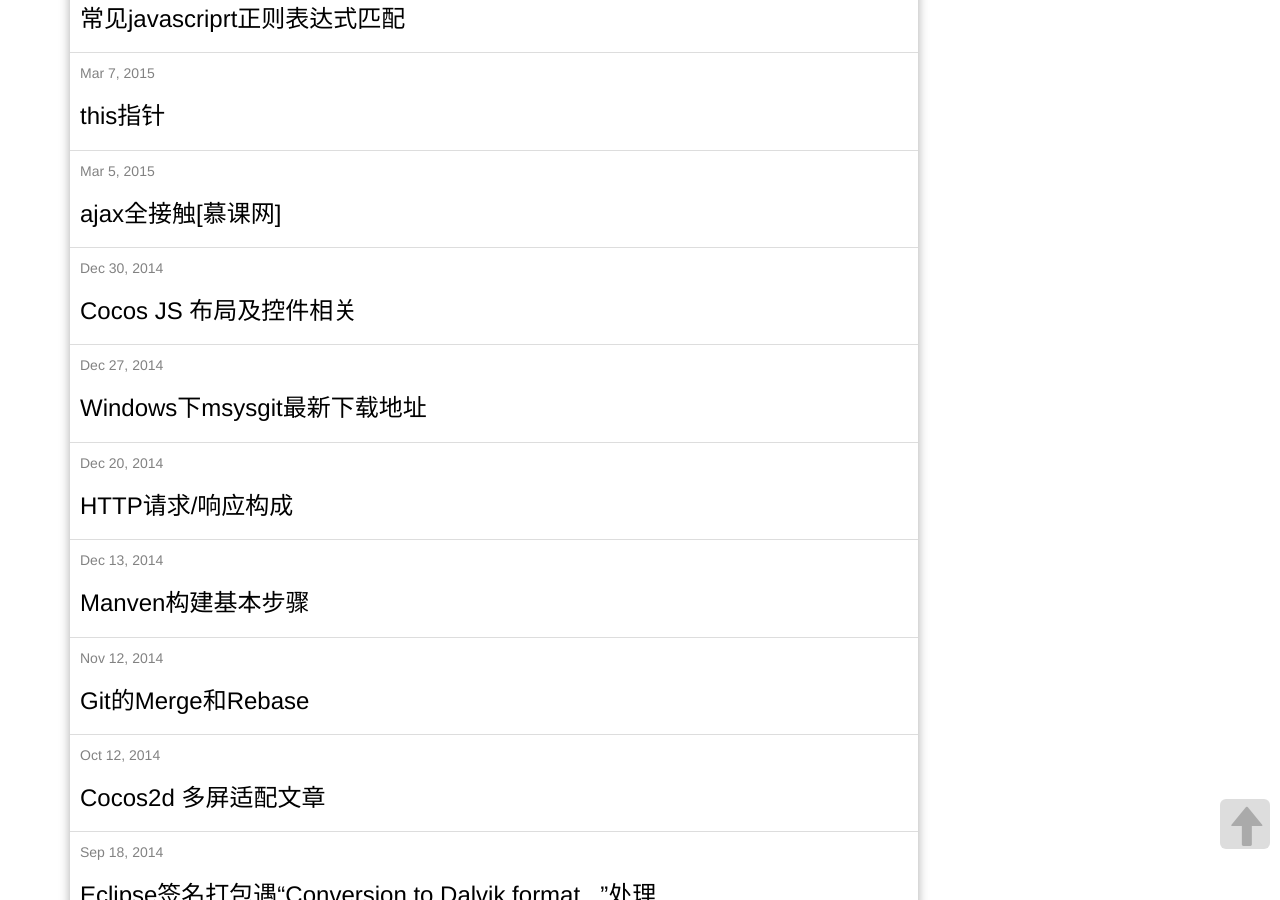
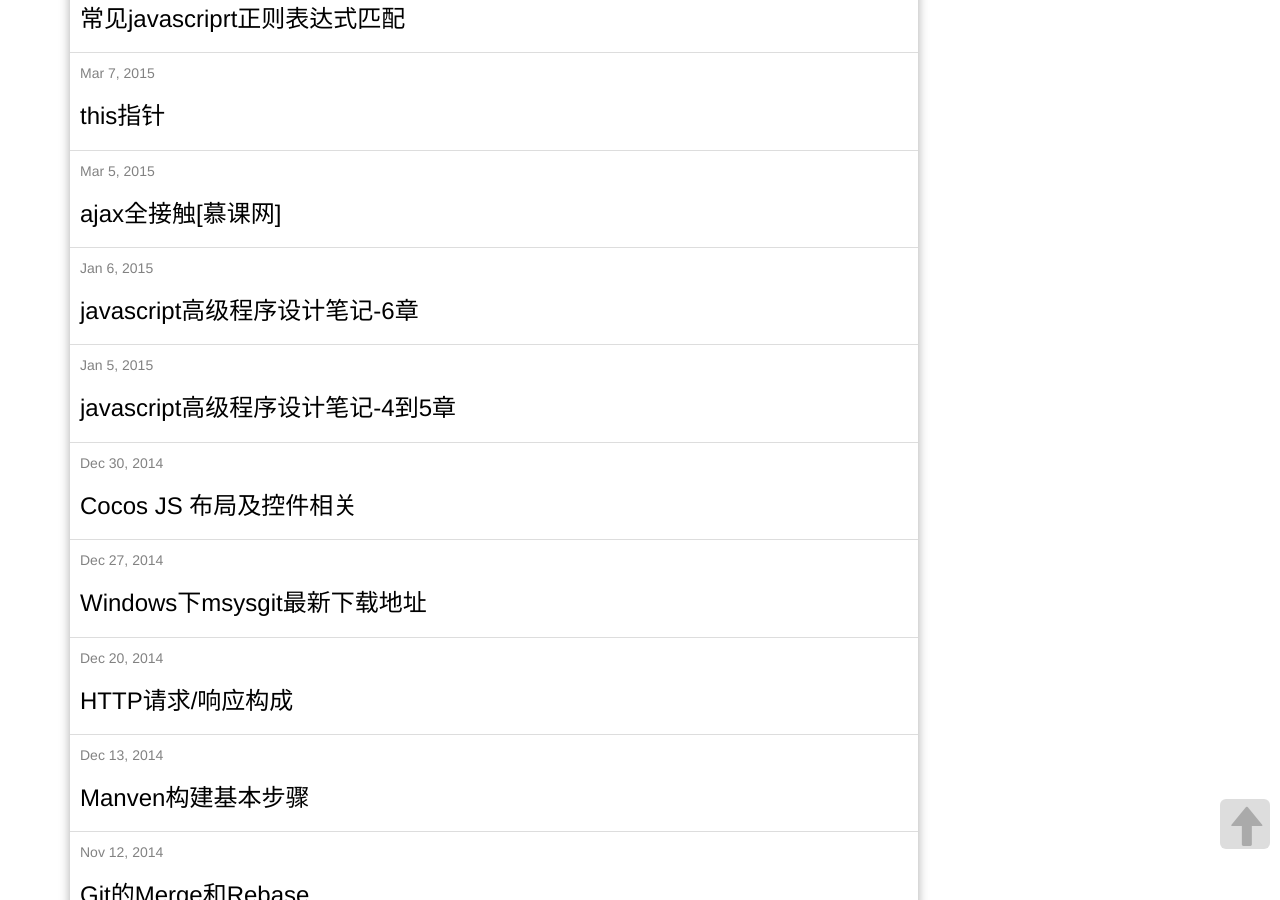
Before and after one commit to xunyunyun/xunyunyun.github.io, a Jekyll site: the page built from index.html, in a window 1280 px wide and 900 px high, scrolled down 1617 px. Built offline with Jekyll 4.4.1, drawn with Linux system fonts in a browser that asks for light colours; nearby versions of some CDN libraries; the list of posts is cut into pages by our own code; comment, search, counter and statistics services are not loaded; some of the changed lines change nothing that is shown; some of the changed text lies outside the part shown.

Commit message:
add blog

````diff
--- a/_includes/header.html
+++ b/_includes/header.html
@@ -9,7 +9,7 @@
              <span class="icon-bar"></span>
           </button>
           <a class="navbar-brand" href="{{ site.baseurl }}/">{{ site.title }}</a>
-          <p class="navbar-text">Front-end</p>
+          <p class="navbar-text">前端路上的小蜗牛</p>
       </div>
       <div class="collapse navbar-collapse" id="navbar-responsive-collapse-1">
           <ul class="nav navbar-nav navbar-right">
--- /dev/null
+++ b/_posts/2015-01-05-javascript-reading-note1.markdown
@@ -0,0 +1,376 @@
+---
+layout: post
+category: "javascript"
+title:  "javascript高级程序设计笔记-4到5章"
+tags: ["javascript,redbook"]
+---
+
+#####Javascript函数没有重载！！！因为可以不指定函数个数，后面的同名函数定义会覆盖。
+
+####基本类型&引用类型:
+
+#####基本数据类型
+
+undefined null Boolean number string。这五种基本类型是**按值访问**的，以为可以操作保存在变量中的实际的值。
+
+#####引用类型
+
+其值是保存在内存中的对象。Js不允许直接访问内存中的位置，不能直接操作对象的内存空间。在操作对象时，实际上时在操作对象的引用而不是实际的对象。为此，引用类型的值**按引用访问**的。
+
+
+###第五章 引用类型
+
+####1. Object类型
+
+for(i in Object){
+	console.log(i);//返回属性名
+	console.log(Object(i));//返回属性值
+}
+
+####2. Array类型
+
+(1)检测方法
+
+```Array.isArray(arr)||Object.prototype.toString.call(arr)==='[object Array]'```
+
+(2)转换方法
+
+toString()：方法返回一个由数组中每个值的字符串形式拼接而成，以逗号分开。
+
+valueOf():返回的还是数组。
+
+(3)栈方法
+
+push():入栈(尾进)
+pop(): 出栈(尾出)
+
+(4)队列方法
+
+push()入队(尾进)
+shift()出队(头出)
+
+unshift()：(头进)
+
+(5)重排序方法
+
+reverse()；反转
+sort()：排序，会调用toString转型方法。
+
+是一种首字母排序，对数字不可用（10<5），对字符串数组可用。
+
+(6)操作方法
+
+concat():基于当前的数组中的所有项创建一个新数组。
+
+slice():基于当前的数组中的一项or多项创建一个新数组。
+两个参数：开始index，结束index（不包括在新数组中）
+
+splice()方法：很强大，可增加or删除or替换。
+
+	删除：可删除任一项，两个参数：要删除开始位置，删除项数
+	插入：3个参数：起始位置，0（删除个数），要插入的项
+	替换：3个参数：起始位置，删除的项数，插入的项（可不止一个）
+
+返回值：删除的项，若无，返回空数组。
+
+(7)位置方法
+
+indexOf()
+lastIndexOf()
+
+(8)迭代方法
+
+every()：每一项返回true，则返回true
+
+some()：有一项返回true，则返回true
+
+filter()：返回true的项组成的数组
+
+map()：返回结果组成的数组
+
+forEach()：每一项执行函数，没有返回值。
+
+对于这些方法中的函数：
+
+	function(item,index,array){
+		item：代表数组中的每一项
+		index：代表数组每项的索引
+		array：代表数组
+	}
+
+
+(9)缩小数组
+
+reduce()：第一项开始
+reduceRight()：最后一项开始
+
+迭代数组所有的项，构建一个最终返回的值。
+
+对于这些方法中的函数：
+	function(prev,cur,index,array){
+		prev: 上一项的返回值，前一个值
+	}
+
+####3. Date类型
+
+	var now = new Date();
+
+```Date.parse();```参数：表示日期的字符串，根据这个字符串返回毫秒数
+```Date.UTC();```返回表时日期的毫秒数。
+
+ECMAScript5添加了：
+
+	Date.now()方法，返回表示调用这个方法时的日期和时间毫秒数。
+
+常用例子：
+
+	var start = Date.now();
+	dosomething();
+	var stop = Date.now(),
+		result = stop - start;
+
+
+####4.正则表达式
+
+	var expression = /pattern/flags;//字面量的形式
+	var expression = new RegExp("pattern","flag");//构造函数创建方式，字符串的形式
+
+注意：在构造函数中的pattern，在某些情况下要对字符进行双重转义。所有的元字符必须双重转义，
+\n转为\\n
+
+flag取值：
+
+	g：表示全局，而非在第一个匹配项立即停止。
+	i：表示不区分大小写
+	m：表示多行匹配。
+
+#####RegExp实例属性
+
+	global：布尔值，是否设置g标志。
+	ignoreCase：布尔值，是否设置i标志。
+	lastIndex：整数，表示开始搜索下一个匹配项的字符位置，从0算起。
+	multiline：布尔值，是否设置m标志。
+	source：正则表达式的字符串表示，按照字面量形式而非传入的构造函数中的字符串模式返回。
+
+#####RegExp实例方法
+
+```exec()```：专门为捕获组设计。
+
+参数为应用模式的字符串。
+
+返回第一个匹配新的的数组；或者没有匹配，返回null。
+
+返回的数组虽是Array的实例，有两个额外的属性：index：表示匹配项在字符串中的位置；input：表示应用正则表达式的字符串。数组中的第一项为整个模式匹配的字符串，之后为第一个，第二个捕获组匹配的字符串。
+
+```test()```；它接收一个字符串参数。在模式匹配的情况下返回true; 否则，返回false。
+
+
+####5.Function类型
+
+（1）没有重载；
+
+（2）函数声明，函数表达式；解析器解析方式不同，函数声明会提升。
+
+（3）作为值的函数，可把函数当参数一样传递给另一个函数，或者把一个函数作为另一个函数的结果返回。
+
+（4）函数内部属性
+
+```arguments```：类数组对象，包含着传入函数的所有参数。有属性callee，该属性是一个指针，指向拥有这个arguments对象的函数。arguments.callee指向函数本身。
+
+```this```：引用的是函数据以执行的环境对象。
+
+	window.color = 'red';
+	var o = { color:"blue" };
+	function sayColor(){
+		alert(this.color);
+	}
+
+	sayColor(); //red
+	o.sayColor() = sayColor;
+	o.sayColor(); //blue;
+
+（5）函数的属性和方法
+
+对于引用类型而言，prototype是保存它们所有实例方法的真正所在。
+
+每个函数都包含两个非继承而来的方法：```apply()```和```call()```
+
+这两个方法的用途都是在特定的作用域中调用函数，等于设置函数体内this对象的值。
+
+apply()方法接收两个参数：一个是其中运行函数的作用域，另一个是参数数组。第二个参数可为Array实例，也可为arguments对象。
+
+call()方法，接收参数的方式不同。第一个参数是this值，其他参数为直接传递给函数的参数。
+
+E5中还定义了：bind()，这个方法会创建一个函数的实例，其this值会被绑定到传给bind()函数的值。
+
+	window.color = "red";
+	var o = { color:'blue' };
+	function sayColor(){
+		alert(this.color);
+	}
+	var objectSayColor = sayColor.bind(o);
+	objectSayColor(); //blue
+
+objectSayColor()函数的this值等于o，因此即使在全局作用域中调用这个函数，也会看到'blue'.
+
+####6.基本包装类型
+
+3个特殊的引用类型：Boolean、Number和String。
+
+引用类型和基本包装类型的主要区别就是对象的生存期。使用new操作符创建的引用类型的实例，在执行流离开当前作用域之前都一直保存中。而自动创建的基本类型的对象，则只存在于一行代码的执行瞬间，然后立即被销毁。这意味着不能在运行时为基本类型值添加属性和方法。
+
+（1）Boolean类型
+
+与布尔值对应的引用类型。要创建Boolean对象，可以像下面这样调用Boolean构造函数并传入true或false值。
+var booleanObject = newBoolean(true);
+
+（2）Number类型
+
+Number是与数字值对应的引用类型。
+
+（3）String类型
+
+每个实例都有一个length属性，表示字符串中包含多少个字符。
+
+String类型有很多方法：
+
+1.字符方法
+
+charAt():参数：基于0的字符位置。会返回那个位置的单个字符的字符串形式
+
+charCodeAt():基于0的字符位置。会返回那个位置的单个字符编码的字符串形式
+
+2.字符串操作方法
+
+concat():将一个或多个字符拼接起来，返回拼接得到的新字符串。
+
+可接收任意多个参数。
+
+更多的情况下，通过+实现拼接
+
+slice():第二个参数表示字符串结束位置（不包括）。
+
+substr()：第二个参数表示返回字符串长度。
+
+substring()第二个参数表示字符串结束位置（不包括）。
+
+
+都返回一个子字符串。一到两个参数：第一个参数指定字符串的开始位置，
+
+为负的情况：
+
+对于substring(3,0) 这种情况下：小数开始，大数结束。
+
+3.字符串位置方法
+
+indexOf("ello")
+
+lastIndexOf()
+
+如果有两个参数，表示从哪个位置开始搜索。
+
+4.trim()方法
+
+创建一个字符串的副本，删除前置及后缀的所有空格，然后返回结果。
+
+5.字符串大小写转换方法
+
+toLowerCase():转小写
+
+toUpperCase():转大写
+
+6.**字符串的模式匹配**
+
+match()：与调用RegExp的exec()方法相同。 一个参数：正则表达式|RegExp对象
+
+```string.match(pattern);```等价于```pattern.exec(string);```
+
+search()：参数和上面一致
+
+返回字符串中第一个匹配项的索引；如果没有匹配项，返回-1.
+
+replace()：两个参数：RegExp对象|字符串，字符串|函数(被替换内容)
+
+第一个参数若为字符串，只会替换第一个字符串，替换所有用正则表达式/g
+
+split() ：基于指定的分隔符将字符串分割成多个子字符串，并将结果放入一个数组中。
+
+分隔符参数：字符串|RegExp对象
+
+第二个参数：可选，用于指定数组的大小，不会超出既定的大小。
+
+7.localeCompare()方法
+
+比较两个字符串，并返回下列值中的一个：
+
+	如果字符串在字母表中应该排在字符串参数之前，则返回一个负数。
+	如果字符串在字母表中应该排在字符串参数之后，则返回一个正数。
+	如果字符串等于字符串参数，则返回0。
+
+8.fromCharCode()方法
+
+接收一个多个字符编码，然后将它们转换成一个字符串。
+
+####7.单体内置对象
+
+（1）Global对象
+
+1.encodeURI() decodeURI()
+
+用于整个URI，不会对本身属于URI的特殊字符进行编码
+
+2.encodeURIComponent() decodeURIComponent()
+
+用于URI中的某一段，会对他发现的任何非标准字符进行编码
+
+3.Global对象的属性
+
+undefined/NaN/infinity/object/Array/Function/Boolean/String/Number
+
+/Date/RegExp/Error/...
+
+4.window对象
+
+web浏览器都是将这个全局对象作为window对象的一部分加以实现的。因此，在全局变量中声明的所有变量和函数，就都成为了window对象的属性。
+
+另一种取得Global对象的方法
+
+	var global = function(){
+		return this;
+	}();
+
+
+（2）Math对象：
+
+1.Math对象的属性
+
+	Math.E
+	Math.PI
+
+2.max(),min()
+
+对于这两个方法的参数为多个数值参数
+
+	var max = Math.max(4,54,32,16);
+	alert(max);
+
+对于找到数组中最大值或最小值：
+
+	var arr = [1,2,3,4,5];
+	var max = Math.max.apply(Math,arr);
+
+3.四舍五入
+
+Math.ceil()：向上舍入
+Math.floor()：向下舍入
+Math.round()：四舍五入
+
+4.random()方法
+
+返回介于0和1之间一个随机数，不包括0和1。
+
+5.其他方法
+
+Math.abs()/exp()/log()/pow()/sqrt()/...
+
+#####完。。。
--- /dev/null
+++ b/_posts/2015-01-06-javascript-reading-note2.markdown
@@ -0,0 +1,368 @@
+---
+layout: post
+category: "javascript"
+title:  "javascript高级程序设计笔记-6章"
+tags: ["javascript,redbook"]
+---
+
+###面向对象的程序设计
+
+####1.理解对象
+
+数据属性：
+
+[[Configurable]]:能否通过delete删除属性而重新定义属性
+
+[[Enumerable]]:表示能否通过for-in循环返回属性
+
+[[Writable]]:表示能否修改属性的值。
+
+[[Value]]:包含这个属性的数据值。
+
+要修改属性默认的特性，必须使用E5的Object.defineProperty()方法。这个方法接收三个参数：属性所在的对象、属性的名字和一个描述符对象。
+
+访问器属性：
+
+函数：
+
+	getter：读取访问器属性
+	setter：写入访问器属性
+
+
+[[Configurable]]:能否通过delete删除属性而重新定义属性
+
+[[Enumerable]]:表示能否通过for-in循环返回属性
+
+[[get]]:在读取属性时调用的函数
+
+[[set]]:在写入属性时调用的函数
+
+访问器属性不能直接定义，必须使用E5的Object.defineProperty()方法来定义。
+
+var book = {
+	-year：2004，
+	edition：1
+};
+
+object.defineProperty(book,"year",{
+	get: function(){
+		return this._year;
+	}
+	set:function(newValue){
+		if(newValue >2004 ){
+			this._year = newValue;
+			this.edition +=newValue - 2004;
+		}
+	}
+});
+
+book.year = 2005;
+alert(book.edition);
+
+...
+
+
+####2.创建对象
+
+（1）工厂模式
+
+	function createPerson(name,age,job){
+		var o = new Object();
+		o.name = name;
+		o.age = age;
+		o.job = job;
+		o.sayName = function(){
+			alert(this.name);
+		}
+		return o;
+	}
+	var person1 = createPerson("xun",25,"front-end engineer");
+
+（2）构造函数模式
+
+	function Person(name,age,job){
+		this.name = name;
+		this.age = age;
+		this.job = job;
+		this.sayName = function(){
+			alert(this.name);
+		};
+	}
+	var person1 = new Person("xun",25,"front-end engineer");
+
+这种构造函数的方法
+
+	1.创建一个新对象
+	2.将构造函数的作用域付给新对象（this指向新对象）
+	3.执行构造函数中的代码（为这个新对象添加属性）
+	4.返回新对象
+
+a.将构造函数当做函数
+
+b.构造函数存在问题
+
+缺点：使用构造函数的主要问题，就是每个方法都要在每个实例上重新创建一遍。
+person1和person2都有一个sayName()方法，但那两个方法不是同一个Function的实例。因为js中函数是对象，因此，每定义一个函数，也就是实例化一个对象。
+相当于：
+
+	function Person(name,age,job){
+		this.name = name;
+		this.age = age;
+		this.job = job;
+		this.sayName = new Function('alert(this.name);'};
+	}
+
+
+（3）原型模式
+
+我们创建的每一个函数都有一个prototype属性，这个属性是一个指针，指向一个对象，
+
+isPrototypeOf()方法来确定对象之间是否存在这种关系。
+
+	alert(Person.prototype.isPrototypeOf(person1)); //true
+
+Object.getPrototypeOf()
+
+	alert(Object.getPrototypeOf(person1) == Person.prototype); //true
+
+hasOwnPrototype()方法可以检测一个属性是否存在于实例中，还是存在于原型中。只有给定属性存在于对象实例中时，才会返回true。
+
+原型与in操作符
+
+可以访问本对象的属性，和其原型上的属性。
+
+原生引用类型：Object/Array/string都在构造函数的原型上定义了方法。
+
+	Array.prototype.sort()
+	String.prototype.subString()
+
+原型对象的问题：他省略了为构造函数传递初始化参数这一环节，结果所有实例在默认情况下都取得相同的属性值。
+
+原型中所有属性是被很多实例共享的，这种共享对于函数非常适合。对于啊些包含基本值的属性，通过在实力上添加一个同名属性，可以隐藏原型中的对应属性。然而，对于包含引用类型的属性来说，问题比较突出。
+
+	function Person(){}
+
+	Person.prototype = {
+		constructor:Person,
+		name:'Nicholas',
+		age:29,
+		firends:["xun","yun"],
+		sayName: function(){
+			alert(this.name);
+		}
+	}
+
+	var person1 = new Person();
+	var person2 = new Person();
+	person1.friends.push("van");
+
+	alert(person1.friends); //'xun,yun,van'
+	alert(person2.friends); //'xun,yun,van'
+	alert( person1.friends == person2.friends )
+
+由于friends数组存在于Person.prototype而非person1中，person1和person2指向同一个数组。所以原型模式一般也很少单独使用。
+
+（4）组合使用构造函数模式和原型模式
+
+创建自定义方式的最常见方式。构造函数模式用于定义实例属性，而原型模式用于定义方法和共享的属性。结果，每个实例都会有自己的一份实例属性的副本，但同时又共享着方法的引用。最大限度地节省了内存。
+
+	function Person(name,age,job){
+		this.name = name;
+		this.age = age;
+		this.job = job;
+	}
+
+	Person.prototype = {
+		constructor:Person,
+		sayName: function(){
+			alert(this.name);
+		}
+	}
+
+	var person1 = new Person();
+	var person2 = new Person();
+	person1.friends.push("van");
+
+	alert(person1.friends); //'xun,yun,van'
+	alert(person2.friends); //'xun,yun'
+	alert( person1.friends == person2.friends );  //false
+	alert( person1.sayName == person2.sayName );  //true
+
+这种方法是目前在ES中使用最广泛、认同度最高的一种创建自定义类型的方法。这是定义引用类型的一种默认模式。
+
+（5）动态原型模式
+
+	function Person(name,age,job){
+		this.name = name;
+		this.age = age;
+		this.job = job;
+	}
+
+	if(typeof this.sayName != "function"){
+		Person.prototype.sayName = function(){
+			alert(this.name);
+		}
+	}
+
+	var friend = new Person("xun",29,"FE");
+	friend.sayName();
+
+使用动态原型模式时，不能使用对象字面量重写原型。
+
+（6）寄生构造函数模式
+
+	function Person(name,age,job){
+		var o = new Object();
+		o.name = name;
+		o.age = age;
+		o.job = job;
+		o.sayName = function(){
+			alert(this.name);
+		};
+		return o;
+	}
+	var person1 = new Person("xun",25,"front-end engineer");
+	person.sayName();//"xun"
+
+（7）稳妥构造函数模式
+
+	function Person(name,age,job){
+		var o = new Object();
+		o.name = name;
+		o.age = age;
+		o.job = job;
+		o.sayName = function(){
+			alert(name);
+		};
+		return o;
+	}
+
+这种模式创建的对象中，除了使用sayName()方法之外，没有其他方法访问name的值。
+
+	var person1 = Person("xun",25,"front-end engineer");
+	person.sayName();//"xun"
+
+####3.继承
+
+依靠原型链来实现
+
+（1）原型链
+
+基本思想：利用原型让一个引用类型继承另一个引用类型的属性和方法。
+
+确定原型与实例的关系：
+
+	alert(instance instanceof object) //true
+
+	alert(object.prototype.isPrototypeOf(instance)); //true
+
+原型链的问题：
+
+a.来自包含引用类型值的原型。包含引用类型值的原型属性会被所有实例共享；而这也是要在过早函数中，而不是原型对象中定义属性的原因。
+
+	function SuperType() {
+		this.colors = ["red","green","blue"];
+	}
+	function SubType(){}
+
+	SubType.prototype = new SuperType();
+
+	var instance1 = new SubType();
+	instance1.colors.push("black");
+	alert(instance1.colors);  //"red,blue,green,black"
+
+	var instance2 = new SubType();
+	alert(instance2.colors);  //"red,blue,green,black"
+
+
+在通过原型实现继承时，原型实际上会变成另一个类型的实例。于是，原来的实例属性也就变成了现在的原型属性了。
+
+b.在创建子类型的实例时，不能像超类型的构造函数中传递参数。实际上，应该说是没有办法在不影响所有对象实例的情况下，给超类型的构造函数传递参数。
+
+很少单独使用原型链
+
+（2）借用构造函数
+
+基本思想：在子类型构造函数的内部调用超类构造函数。
+
+apply()和call()可以在新创建的对象上执行构造函数。
+
+	function SuperType() {
+		this.colors = ["red","green","blue"];
+	}
+	function SubType(){
+		//继承了SuperType
+		SuperType.call(this);
+	}
+
+	var instance1 = new SubType();
+	instance1.colors.push("black");
+	alert(instance1.colors);  //"red,blue,green,black"
+
+	var instance2 = new SubType();
+	alert(instance2.colors);  //"red,blue,green"
+
+通过使用call()方法（apply()方法也可以），在新创建的SubType实例下调用了SuperType构造函数。这样就会在新SubType对象上执行SuperType()函数中定义的所有对象初始化代码。SubType的每一个实例都会具有自己的colors属性副本。
+
+a.传递参数
+
+	function SuperType(name) {
+		this.name = name;
+	}
+	function SubType(){
+		//继承了SuperType
+		SuperType.call(this,'xun');
+		this.age = 25;
+	}
+
+	var instance = new SubType();
+	alert(instance.name); //'xun'
+	alert(instance.age);  //25
+
+b.借用构造函数的问题：
+
+函数复用无法实现。
+
+（3）组合继承
+
+将原型链和借用构造函数的技术组合到一起。使用原型链实现对原型属性和方法的继承，而通过借用构造函数来实现对实例属性的继承。即通过在原型上定义方法实现了函数复用，又能够保证每个实例都有自己的属性。
+
+	function SuperType(name) {
+		this.name = name;
+		this.colors = ["red","blue","green"];
+	}
+	SuperType.prototype.sayName = function(){
+		alert(this.name);
+	};
+	function SubType(name,age){
+		//继承SuperType属性
+		SuperType.call(this,name);
+		this.age = age;
+	}
+	//继承方法
+	SubType.prototype = new SuperType();
+
+	SubType.prototype.sayName = function(){
+		alert(this.age);
+	}
+
+	var instance1 = new SubType("xun",25);
+	instance1.colors.push("black");
+	alert(instance.name); //'xun'
+	alert(instance.age);  //25
+	alert(instance.colors);  //"red,blue,green,black"
+
+	var instance2 = new SubType("yun",27);
+	alert(instance.name); //'yun'
+	alert(instance.age);  //27
+	alert(instance.colors);  //"red,blue,green"
+
+组合继承避免了原型链和借用构造函数的缺陷，融合了他们的优点，称为js中最常用的继承方式。而且 instanceof、isPrototypeOf()也能够用于识别基于组合继承创建的对象。
+
+。。。未完
+
+####4.小结
+
+原型链的问题是对象实例共享所有继承的属性和方法，因此不适合单独使用。解决方法就是借用构造函数，即在子类型构造函数的内部调用超类型构造函数。这样就可以做到每个实例又具有自己的属性，同时还能保证只使用构造函数模式来定义类型。
+
+使用最多的继承模式是组合继承。这种模式使用原型链继承共享属性和方法，通过借用构造函数继承实例属性。
````
